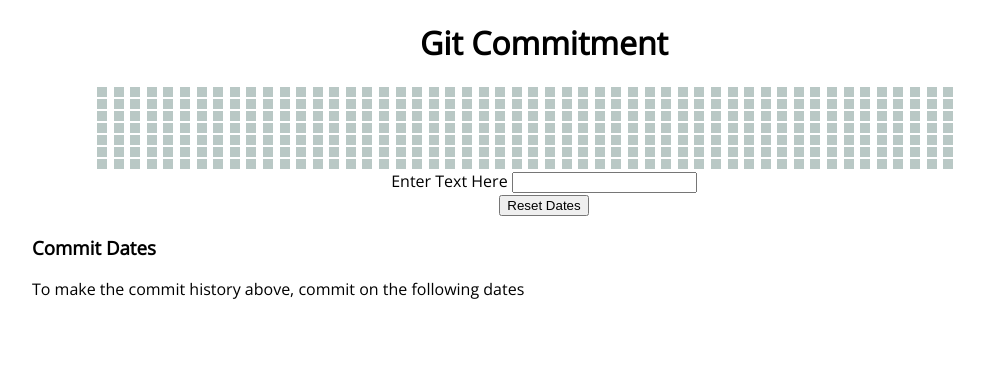
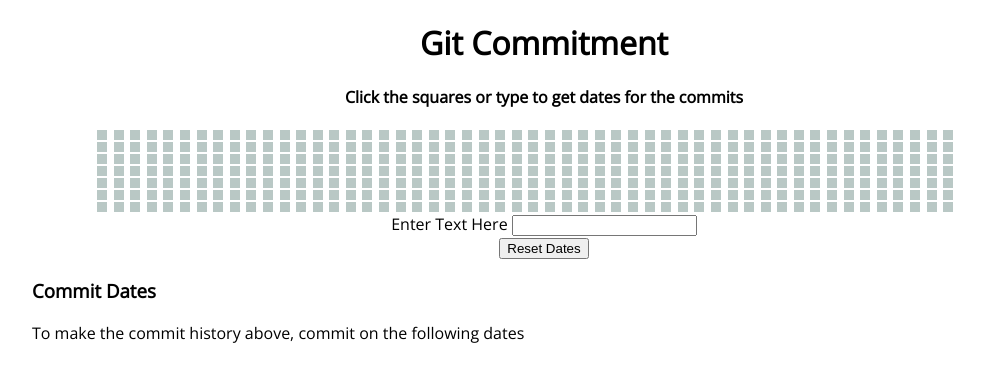
Before and after one commit to abishakkodi/gitPicasso, a React (Create React App) app: page / in a window 1280 px wide. Shown: the top 382 px of the page, without its empty margins (96-1080 px from the left). Built offline with nearby package versions, Linux system fonts and the light colour scheme.

Commit message:
Final commit before review

```diff
--- a/package.json
+++ b/package.json
@@ -13,6 +13,8 @@
     "start": "react-scripts start",
     "build": "react-scripts build",
     "test": "react-scripts test --env=jsdom",
-    "eject": "react-scripts eject"
+    "eject": "react-scripts eject",
+    "amazonserve": "build && aws s3 sync build/ s3://gitcommitment"
+
   }
 }
--- a/src/App.js
+++ b/src/App.js
@@ -117,7 +117,9 @@
       <div className="App">
         <div className="title">
         <h1>Git Commitment </h1>
+        <h4>Click the squares or type to get dates for the commits</h4>
         </div>
+
         <div className='gitGrid'>
           {columns2}
         </div>
```
